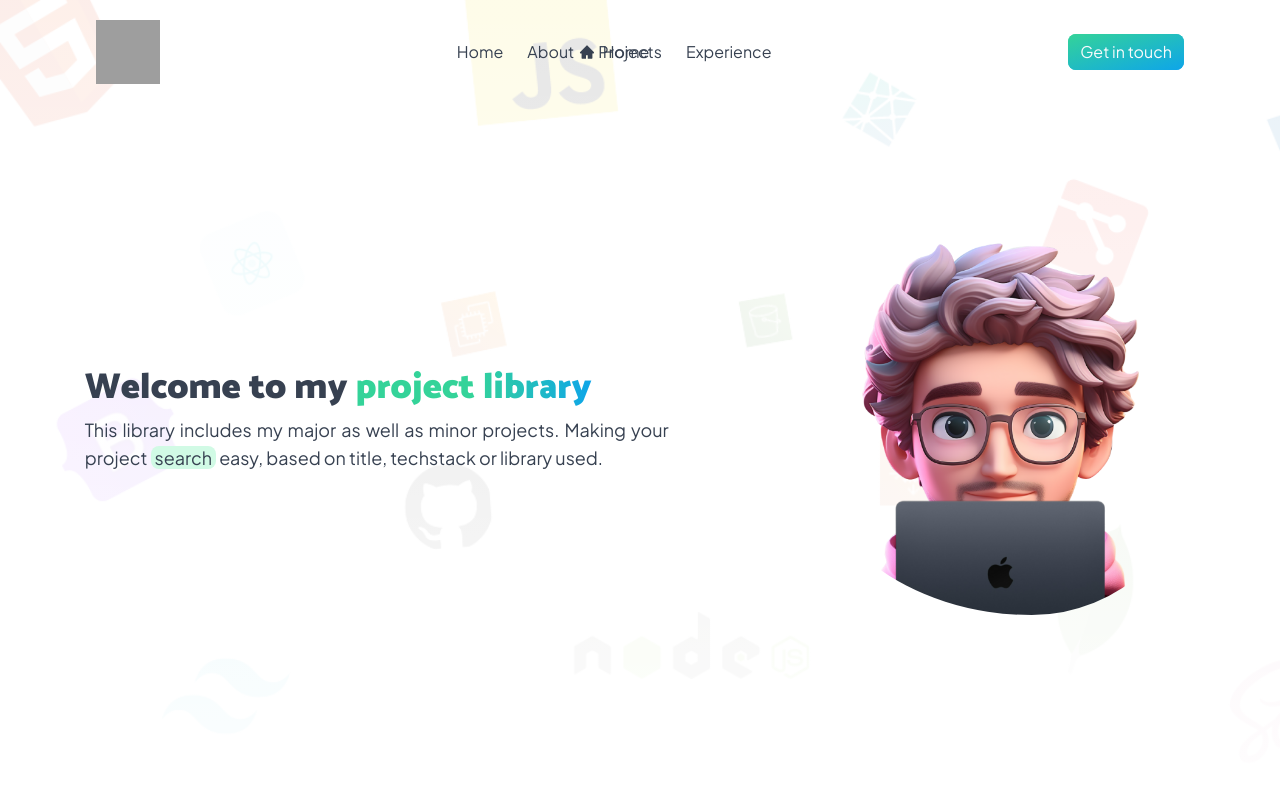
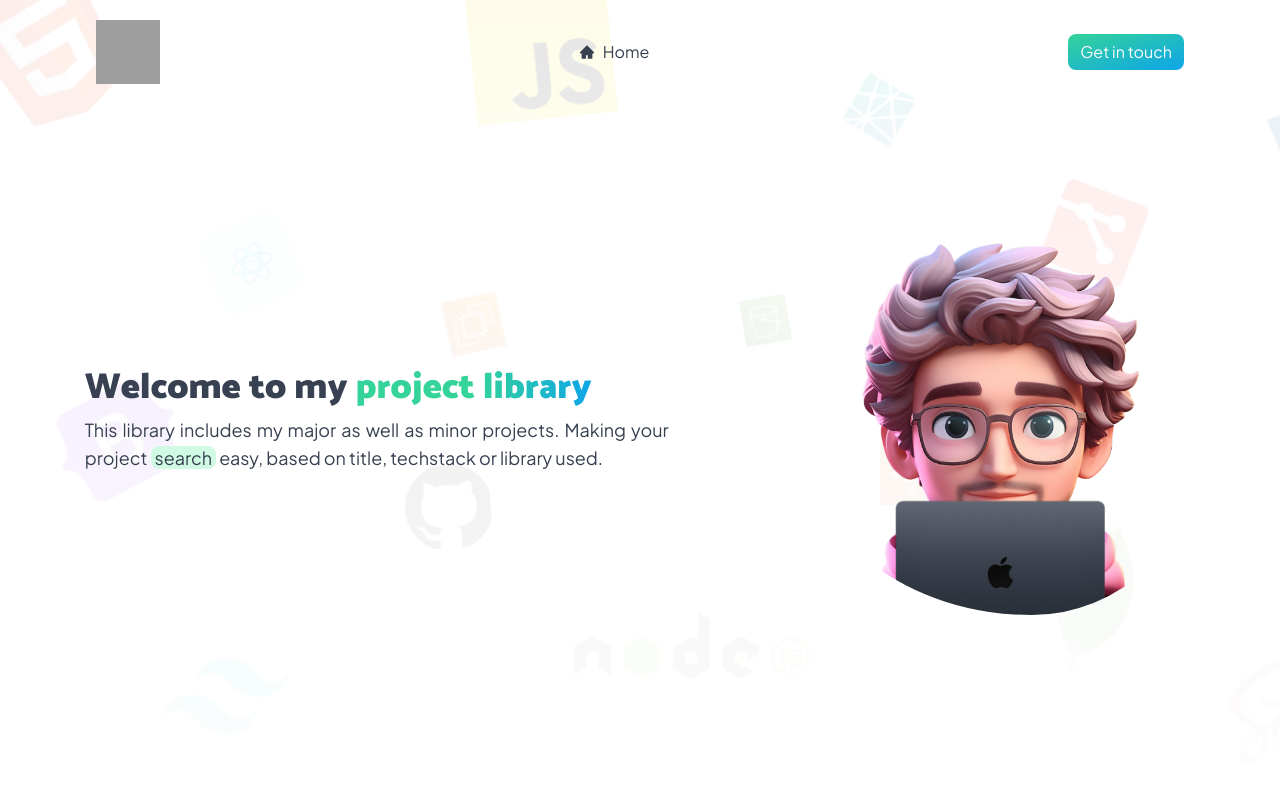
Before and after one commit to sushain-gupta/Portfolio-v3, a React (Vite) app: page /projects in a window 1280 px wide. Shown: the top 800 px of the page. Built offline with nearby package versions, Linux system fonts and the light colour scheme; grey boxes are pictures that could not be loaded.

Commit message:
Fix: header issue in project section

```diff
--- a/src/App.jsx
+++ b/src/App.jsx
@@ -3,13 +3,10 @@ import Footer from "./Global/Footer";
 import { Route, Routes } from "react-router-dom";
 import ProjectLibrary from "./Pages/Projects";
 import Main from "./Pages/Main";
-import Header from "./Global/Header";
 
 const App = () => {
 	return (
 		<div className="relative text-gray-700">
-			<Header />
-
 			<div className="absolute bg-homeBg bg-no-repeat bg-cover h-[100dvh] w-full -z-20"></div>
 
 			<div className="absolute h-[120dvh] w-full -z-10 bg-gradient-to-b from-white/90 to-white"></div>
--- a/src/Pages/Main/index.jsx
+++ b/src/Pages/Main/index.jsx
@@ -12,6 +12,8 @@ const Main = () => {
 
     return (
         <>
+            <Header />
+
             <div className="relative flex flex-col gap-5 px-7 sm:px-10 md:px-14 3xl:px-24">
                 <Home />
                 <About />
```
